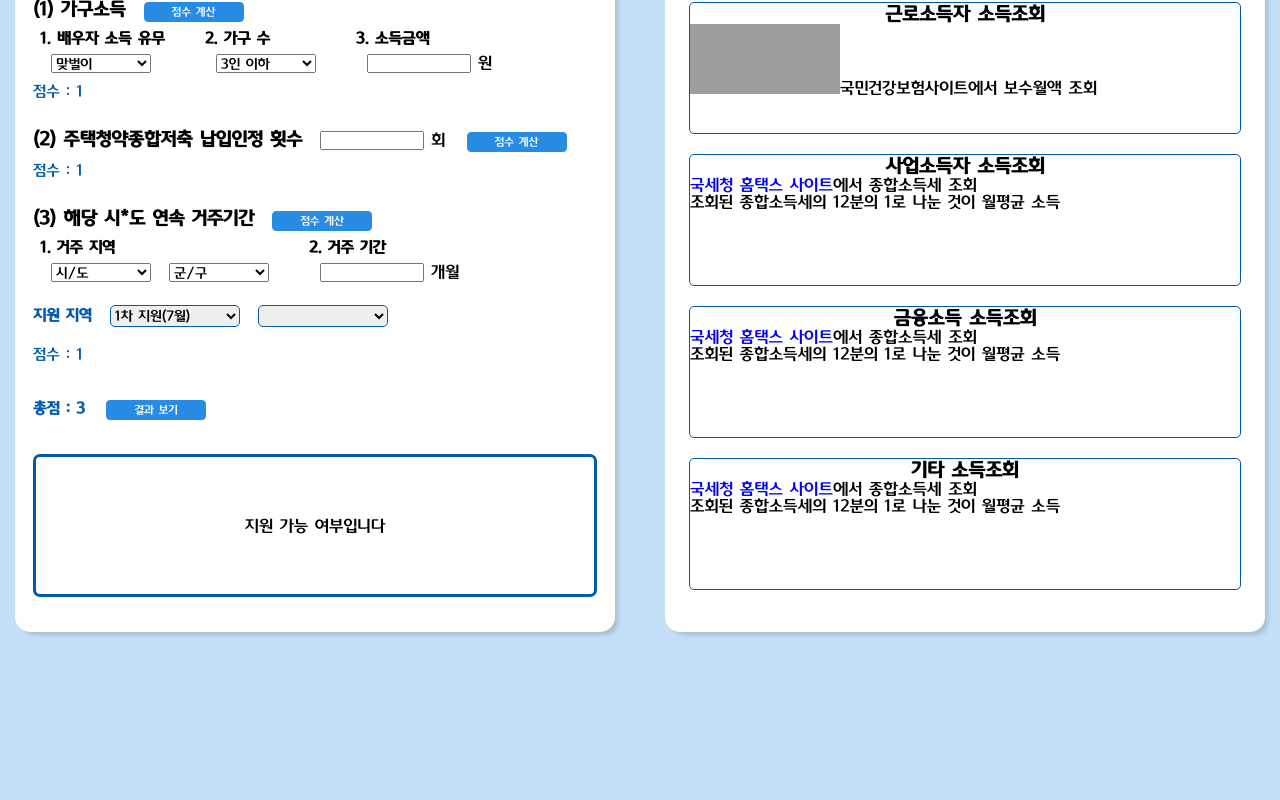
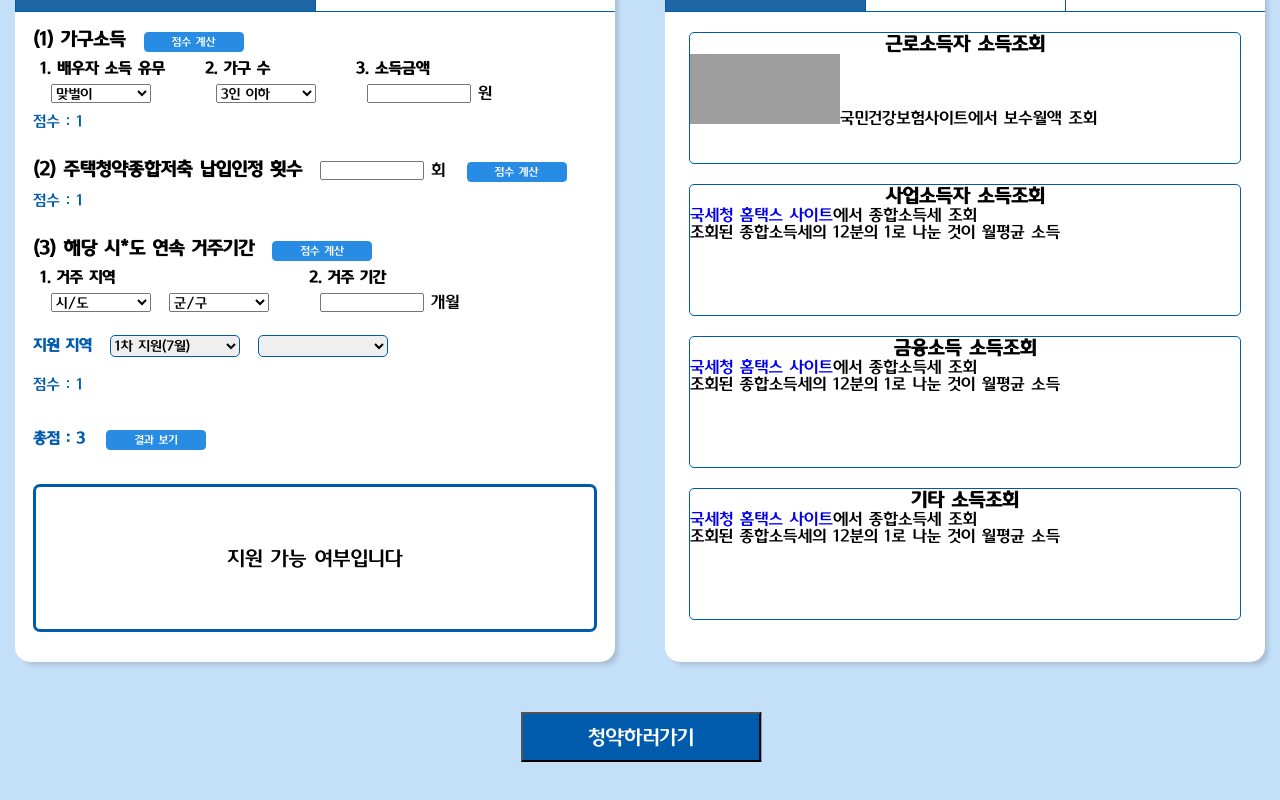
Before and after one commit to HeiniHeo/AllAboutSHT, a Next.js app in the folder Front/: page / in a window 1280 px wide. Shown: the part 228-1028 px from the top of the page. Built offline with nearby package versions, Linux system fonts and the light colour scheme; grey boxes are pictures that could not be loaded.

Commit message:
css 수정

```diff
--- /dev/null
+++ b/Front/Store/baseurl.jsx
@@ -0,0 +1,2 @@
+
+export const base_url = 'http://localhost:4000'
--- a/Front/Store/reducer.jsx
+++ b/Front/Store/reducer.jsx
@@ -12,7 +12,7 @@ const reducer = (state,action) => {
         }
 
         const rst = result.map(v=>{
-            return {id:v.id,question:v.question,answer:v.answer}
+            return {id:v.id,question:v.Question,answer:v.Answer}
         })
         // []
             return {
--- a/Front/api/api.jsx
+++ b/Front/api/api.jsx
@@ -1,3 +1,5 @@
+import {base_url} from '../Store/baseurl'
+
 export const postCalculator1 = async (body) => {
     //code block
     //fetch
@@ -10,7 +12,7 @@ export const postCalculator1 = async (body) => {
         },
         body:JSON.stringify(body)
     }
-    const response = await fetch('http://localhost:4000/calculator1',options) //restful api
+    const response = await fetch(`${base_url}/calculator1`,options) //restful api
 
 }
 
@@ -26,7 +28,7 @@ const options = {
     },
     body:JSON.stringify(body)
 }
-const response = await fetch('http://localhost:4000/calculator2',options) //restful api
+const response = await fetch(`${base_url}/calculator2`,options) //restful api
 
 }
 
@@ -39,7 +41,7 @@ export const getFAQIncome = async () => {
     let options = {
         method:'GET'
     }
-        const response = await fetch('http://localhost:4000/getFAQIncome',options) //restful api
+        const response = await fetch(`${base_url}/getFAQIncome`,options) //restful api
         const data = await response.json()
 
         const result = data.map( obj => {
--- a/Front/css/Calculator.css
+++ b/Front/css/Calculator.css
@@ -115,6 +115,7 @@ ul > li > input, input{
   padding:60px 0px;
   margin-top: 4px;
   border-radius: 7px;
+  font-size: 20px;
 }
 
 .LocationBox2{
@@ -124,4 +125,5 @@ ul > li > input, input{
   padding:60px 0px;
   border-radius: 7px;
   margin-top: 18px;
+  font-size: 20px;
 }
--- a/Front/css/Supply.css
+++ b/Front/css/Supply.css
@@ -35,4 +35,5 @@
     height:750px;
     position:absolute;
     transform:translate(-33%,15%);
+    z-index:7
 }
--- a/Front/css/index.css
+++ b/Front/css/index.css
@@ -15,6 +15,7 @@
     margin:0;
     padding:0;
 }
+
 
 ul,li{
     list-style: none;
@@ -35,3 +36,33 @@ h1{
     font-size:50px;
     font-family: "LH_B";
 }
+
+.GoTo{
+    text-align: center;
+    position: relative;
+    left:50%;
+    transform: translateX(-57%);
+    display: inline-block;
+    margin-top: 50px;
+    width:240px;
+    height:50px;
+    font-size: 20px;
+    background: rgb(0,91,172);
+    color:white;
+
+}
+
+.GoTo:hover{
+    text-align: center;
+    position: relative;
+    left:50%;
+    transform: translateX(-57%);
+    display: inline-block;
+    margin-top: 50px;
+    width:240px;
+    height:50px;
+    font-size: 20px;
+    background: rgb(40, 140, 228);
+    color:white;
+
+}
--- a/Front/css/tab.css
+++ b/Front/css/tab.css
@@ -1,7 +1,7 @@
 .wrap{
     display: flex;
     justify-content: center;
-    margin-top: 100px;
+    margin-top: 130px;
 }
 
 .tab_left{
--- a/Front/pages/faqs/faq_pages/Income.jsx
+++ b/Front/pages/faqs/faq_pages/Income.jsx
@@ -6,7 +6,7 @@ const Income = () => {
     const { state, dispatch } = useContext(Store)
 
     useEffect(async () => {
-        const response = await fetch('http://localhost:4000/faqs/income')
+        const response = await fetch('http://localhost:4000/getFAQIncome')
         const data = await response.json()
         dispatch({ type: 'FAQ_GET', payload: data })
     }, [])
--- a/Front/pages/index.jsx
+++ b/Front/pages/index.jsx
@@ -13,6 +13,7 @@ const Index = () => {
                 <Tab />
                 <Tab2 />
             </div>
+                <a href = "https://apply.lh.or.kr/#"><input className = "GoTo"  type = "button" value = "청약하러가기"/></a>
         </div>
     )
 }
```
Also changed, not shown: 1 other file (tests, documents, lock files or other folders).
